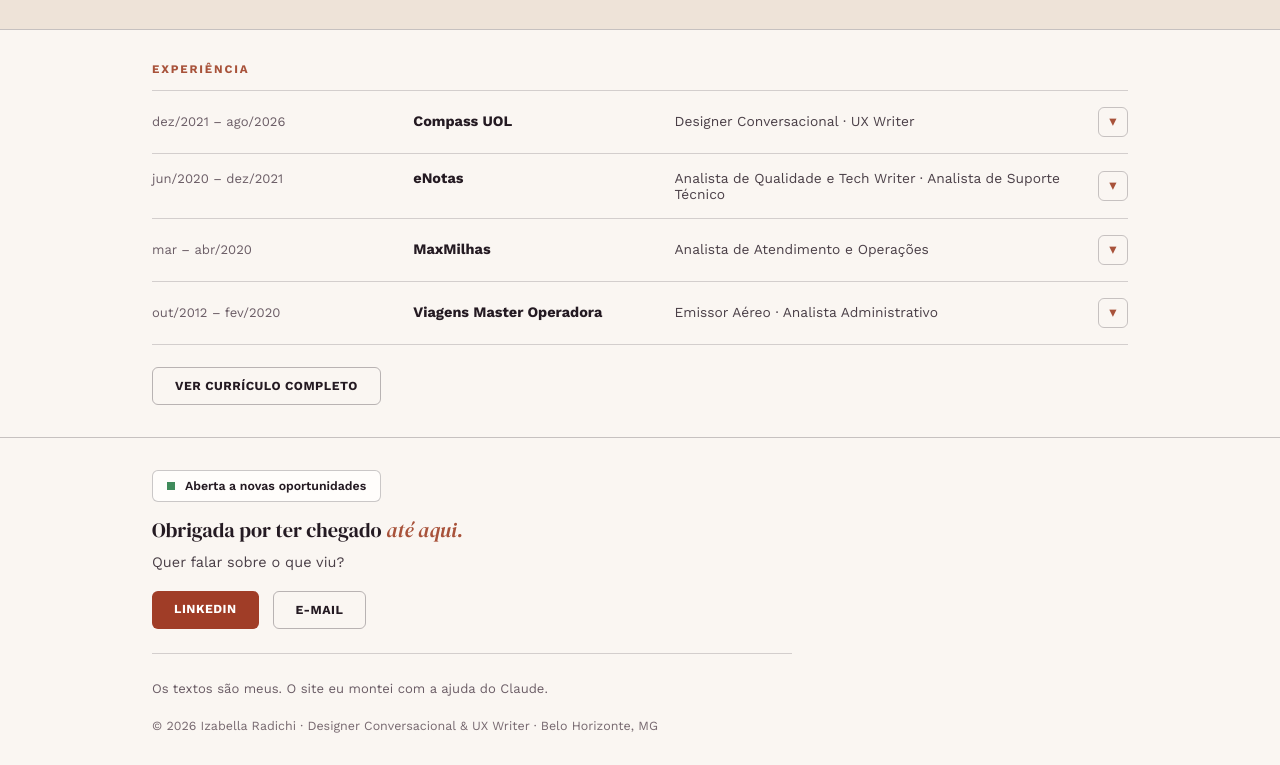
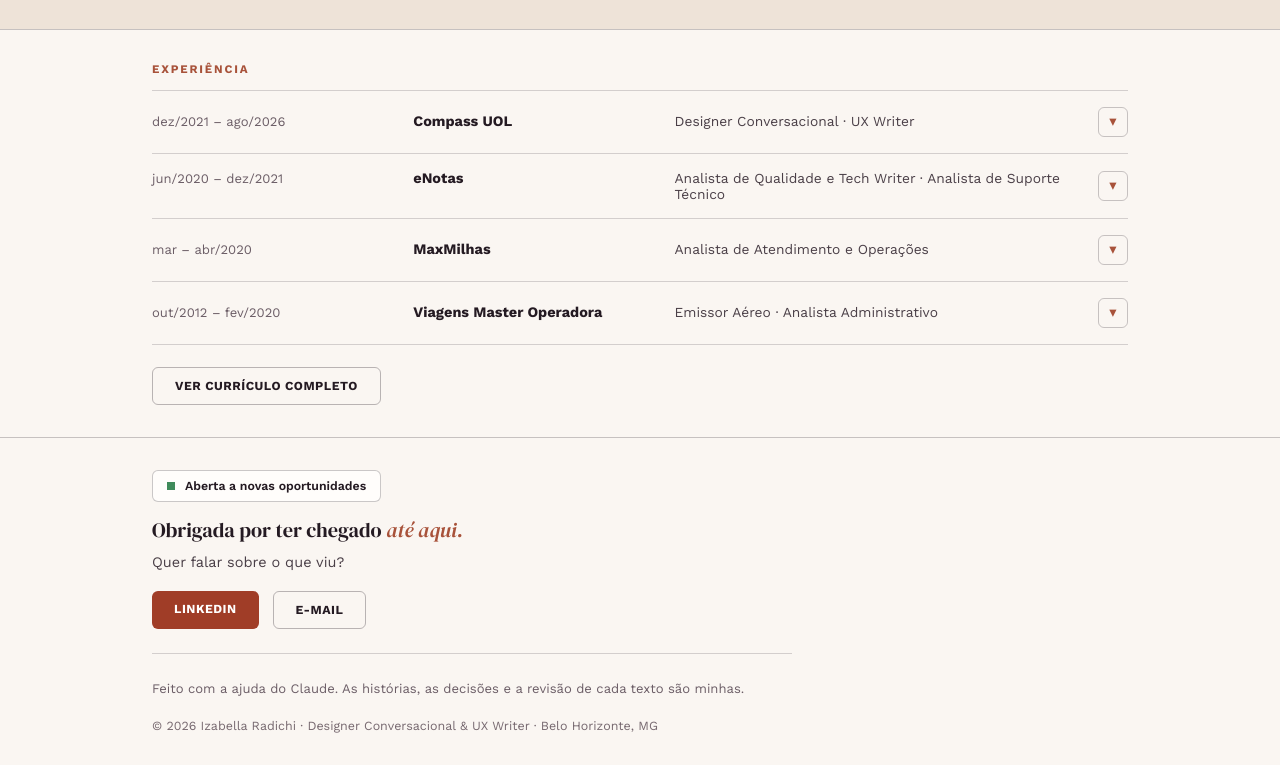
Before and after one commit to izabellaradichi/portfolio, a plain HTML site: page index.html in a window 1280 px wide. Shown: the part 1945-2710 px from the top of the page. Drawn offline with nearby package versions, Linux system fonts and the light colour scheme.

Commit message:
Add files via upload

```diff
--- a/index.html
+++ b/index.html
@@ -258,7 +258,7 @@
       </div>
     </div>
     <div style="max-width:1040px; margin:0 auto; padding:0 32px 32px;">
-      <p style="border-top:1px solid rgba(36,26,34,0.18); padding-top:24px; margin:0 0 18px; max-width:640px; font-size:0.9rem; line-height:1.7; color:#6b5d66;">Os textos são meus. O site eu montei com a ajuda do Claude.</p>
+      <p style="border-top:1px solid rgba(36,26,34,0.18); padding-top:24px; margin:0 0 18px; max-width:640px; font-size:0.9rem; line-height:1.7; color:#6b5d66;">Feito com a ajuda do Claude. As histórias, as decisões e a revisão de cada texto são minhas.</p>
       <p style="margin:0; font-size:0.86rem; color:#76686f;">© 2026 Izabella Radichi · Designer Conversacional &amp; UX Writer · Belo Horizonte, MG</p>
     </div>
   </footer>
```
